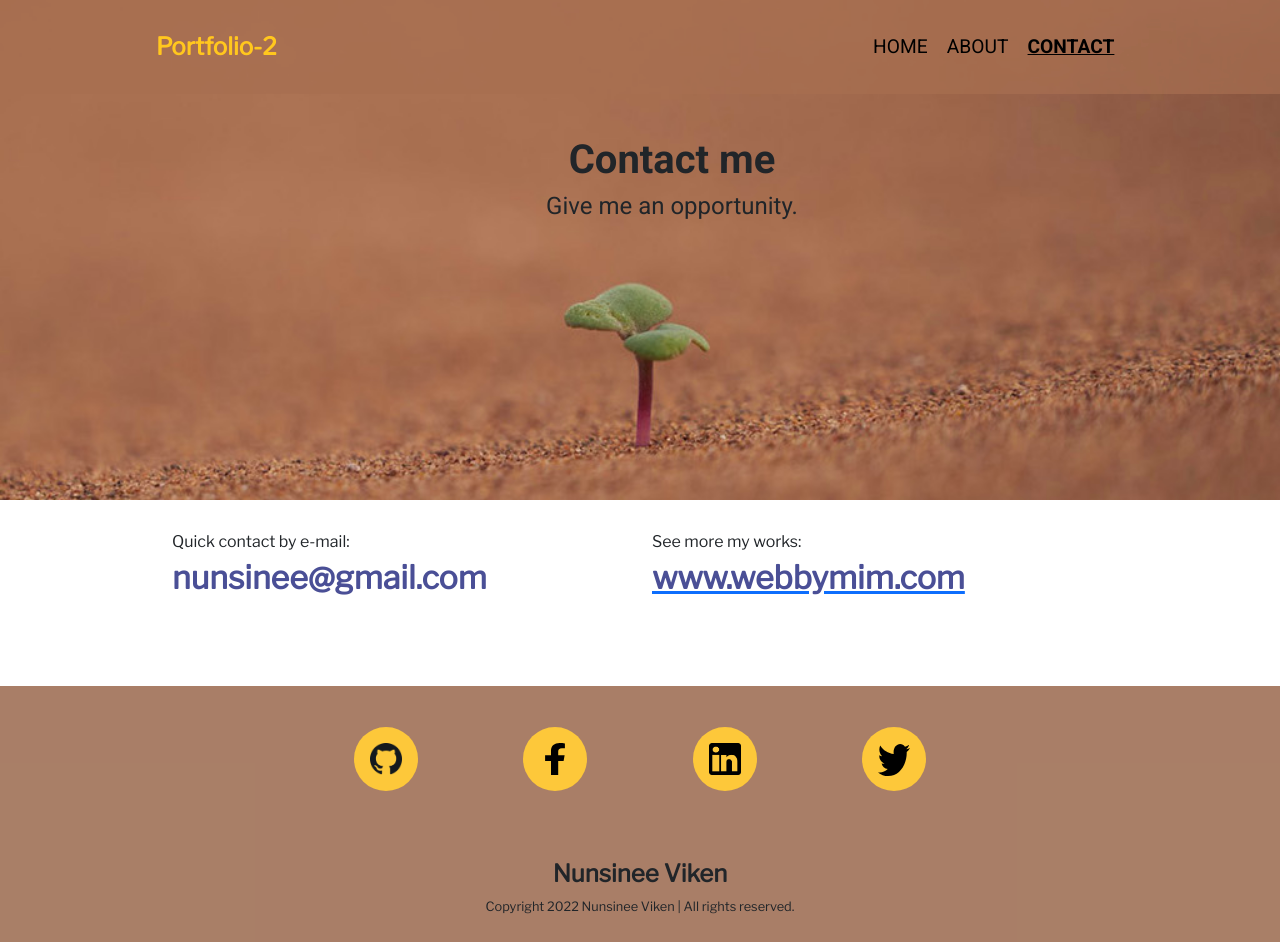
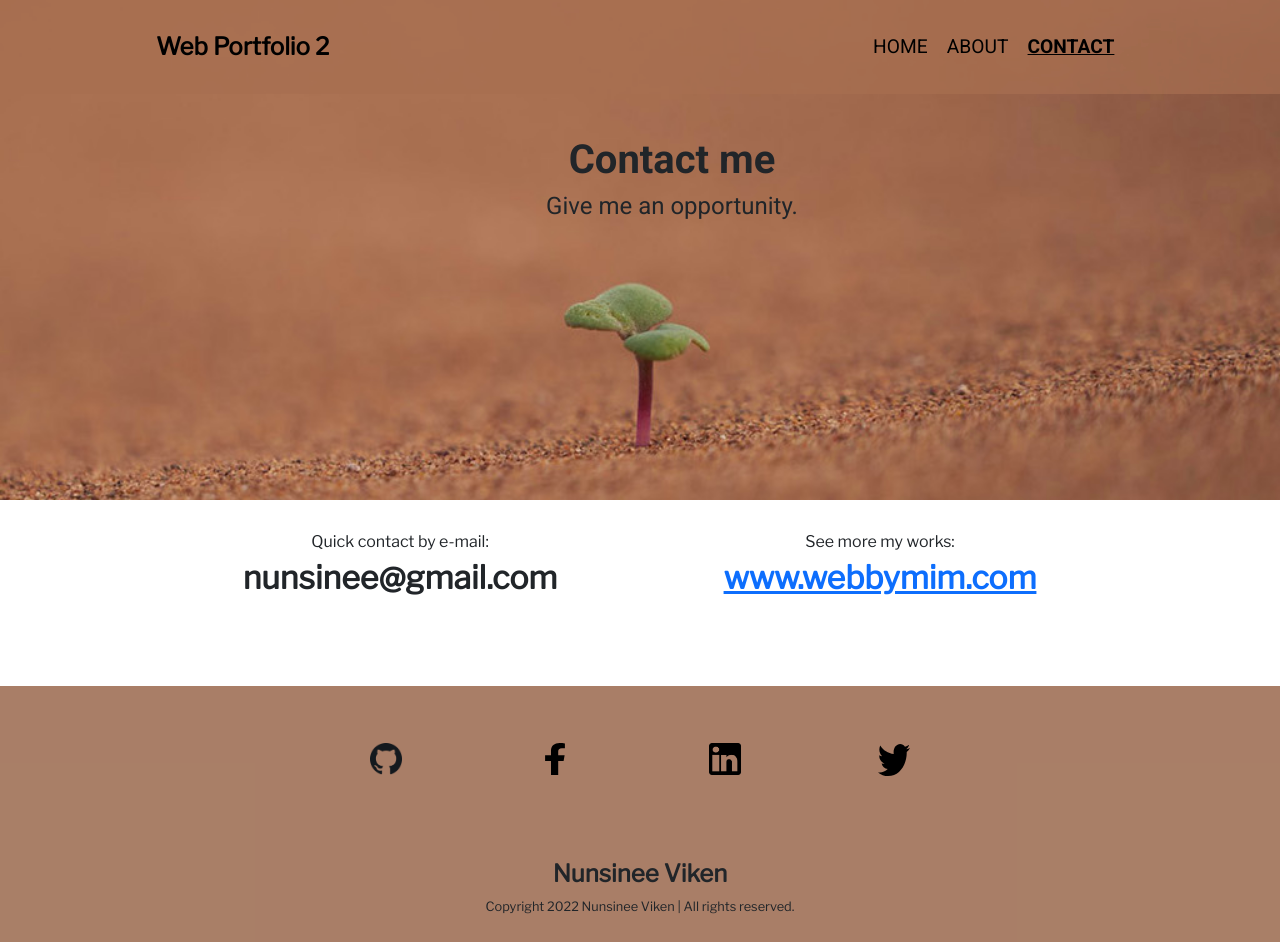
Before and after one commit to nunsinee/webportfolio-2, a Next.js app: page /contact in a window 1280 px wide. Built offline with nearby package versions, Linux system fonts and the light colour scheme.

Commit message:
update nav footer

```diff
--- a/components/layout/Layout.js
+++ b/components/layout/Layout.js
@@ -12,10 +12,10 @@ export default function Layout({ children }) {
 			<Wrapper>
 				<HeroBanner>
 					<Row>
-						<Col>
+						<Col className="navwrapp">
 							<Navbar expand="lg" className="menu">
 								<Container>
-									<Navbar.Brand>Portfolio-2</Navbar.Brand>
+									<Navbar.Brand>Web Portfolio 2</Navbar.Brand>
 									<Navbar.Toggle
 										aria-controls="basic-navbar-nav"
 										data-bs-toggle="collapse"
--- a/pages/contact.js
+++ b/pages/contact.js
@@ -27,7 +27,7 @@ export default function Contact() {
 					</Row>
 				</TextBanner>
 
-				<Row>
+				<Row className="text-center">
 					<Col xs={12} md={6} className="mb-5">
 						<h6>Quick contact by e-mail:</h6>
 						<h3>nunsinee@gmail.com</h3>
--- a/styles/partials/_custom.scss
+++ b/styles/partials/_custom.scss
@@ -2,10 +2,9 @@
 $colours: (
 	brown: #a07157,
 	light-brown: #a3745a,
-	indigo: #4a4f96,
 	black: #000000,
 	copy: #666666,
-	sunny: #fdc83a,
+	greeny: #1b4b43,
 	white: #ffffff,
 );
 
--- a/styles/partials/_footer.scss
+++ b/styles/partials/_footer.scss
@@ -19,7 +19,7 @@ footer {
 }
 
 .social-icons img {
-	background-color: getColour(sunny);
+	background-color: getColour(light-green);
 	border-radius: 50%;
 	&:hover {
 		background-color: getColour(white);
--- a/styles/partials/_layout.scss
+++ b/styles/partials/_layout.scss
@@ -49,19 +49,29 @@ body {
 	}
 }
 
+.navwrapp {
+	position: relative;
+	z-index: 10;
+}
+
 .hero__text {
 	width: 90%;
 	position: absolute;
-	z-index: 10;
 	top: 15%;
 	margin: 0 auto;
 	text-align: center;
 
 	@media (max-width: $mobile) {
 		top: 30%;
+		z-index: 10;
 	}
 
 	@media (max-width: $tablet) {
 		top: 15%;
+		z-index: 10;
 	}
 }
+
+.text-center {
+	text-align: center;
+}
--- a/styles/partials/_navbar.scss
+++ b/styles/partials/_navbar.scss
@@ -14,7 +14,8 @@
 }
 
 .navbar-light .navbar-brand {
-	color: getColour(sunny);
+	color: getColour(black);
+	font-weight: 700px;
 }
 
 .navbar .navbar-nav .nav-link.active,
@@ -53,7 +54,8 @@
 	.navbar-collapse {
 		width: 100%;
 		background-color: getColour(black);
-		margin-top: 1em;
+		margin: 1em 0;
+		padding: 0 0.25em;
 	}
 
 	.nav-item {
--- a/styles/partials/_typography.scss
+++ b/styles/partials/_typography.scss
@@ -20,7 +20,6 @@ h3 {
 	font-family: "Libre Franklin", sans-serif;
 	font-size: 2rem;
 	font-weight: 700;
-	color: getColour(indigo);
 }
 
 h5 {
```
